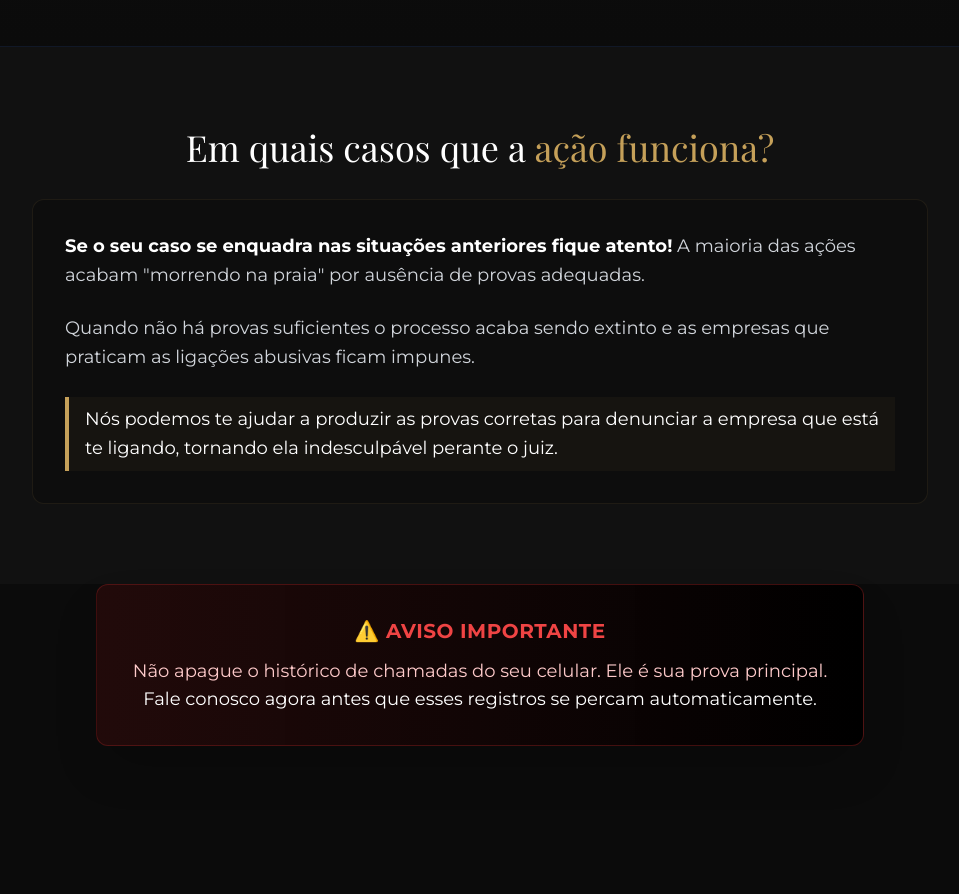
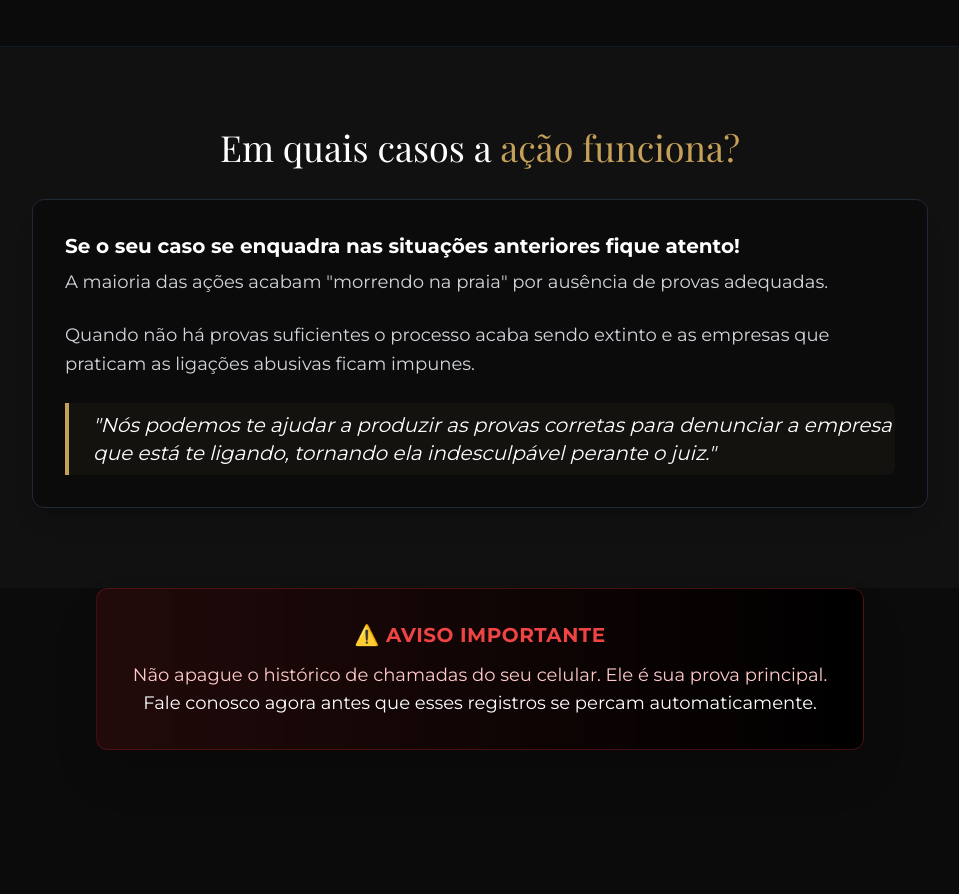
Before and after one commit to advogadovitordalben-wq/Liga-es---Dano-Moral, a React (Vite) app: page / in a window 1280 px wide. Shown: the part 1560-2454 px from the top of the page, without its empty margins (160-1119 px from the left). Built offline with nearby package versions, Linux system fonts and the light colour scheme; a web font is replaced by a local one.

Commit message:
Refactor WhyItWorks component layout and styles

```diff
--- a/components/WhyItWorks.tsx
+++ b/components/WhyItWorks.tsx
@@ -4,21 +4,24 @@ const WhyItWorks: React.FC = () => {
   return (
     <section className="py-20 bg-legal-dark-gray px-6 border-t border-gray-900">
       <div className="max-w-4xl mx-auto text-center md:text-left">
-        <div className="space-y-6">
-          <h2 className="font-serif text-3xl md:text-4xl text-white mb-8 text-center">
-            Em quais casos que a <span className="text-legal-gold">ação funciona?</span>
+        <div className="space-y-8">
+          <h2 className="font-serif text-3xl md:text-4xl text-white text-center">
+            Em quais casos a <span className="text-legal-gold">ação funciona?</span>
           </h2>
 
-          <div className="space-y-6 text-gray-300 leading-relaxed text-lg bg-legal-black/50 p-8 rounded-xl border border-legal-gold/10">
+          <div className="space-y-6 text-gray-300 leading-relaxed text-lg bg-legal-black p-8 rounded-xl border border-gray-800 shadow-xl">
               <p>
-                <strong className="text-white">Se o seu caso se enquadra nas situações anteriores fique atento!</strong> A maioria das ações acabam "morrendo na praia" por ausência de provas adequadas.
+                <strong className="text-white block mb-2 text-xl">Se o seu caso se enquadra nas situações anteriores fique atento!</strong>
+                A maioria das ações acabam "morrendo na praia" por ausência de provas adequadas.
              </p>
               <p>
                 Quando não há provas suficientes o processo acaba sendo extinto e as empresas que praticam as ligações abusivas ficam impunes.
              </p>
-             <p className="border-l-4 border-legal-gold pl-4 py-2 text-white font-medium bg-legal-gold/5">
-                Nós podemos te ajudar a produzir as provas corretas para denunciar a empresa que está te ligando, tornando ela indesculpável perante o juiz.
-             </p>
+             <div className="mt-6 border-l-4 border-legal-gold pl-6 py-2 bg-legal-gold/5 rounded-r-lg">
+                <p className="text-white font-medium text-xl italic">
+                   "Nós podemos te ajudar a produzir as provas corretas para denunciar a empresa que está te ligando, tornando ela indesculpável perante o juiz."
+                </p>
+             </div>
           </div>
         </div>
       </div>
```
